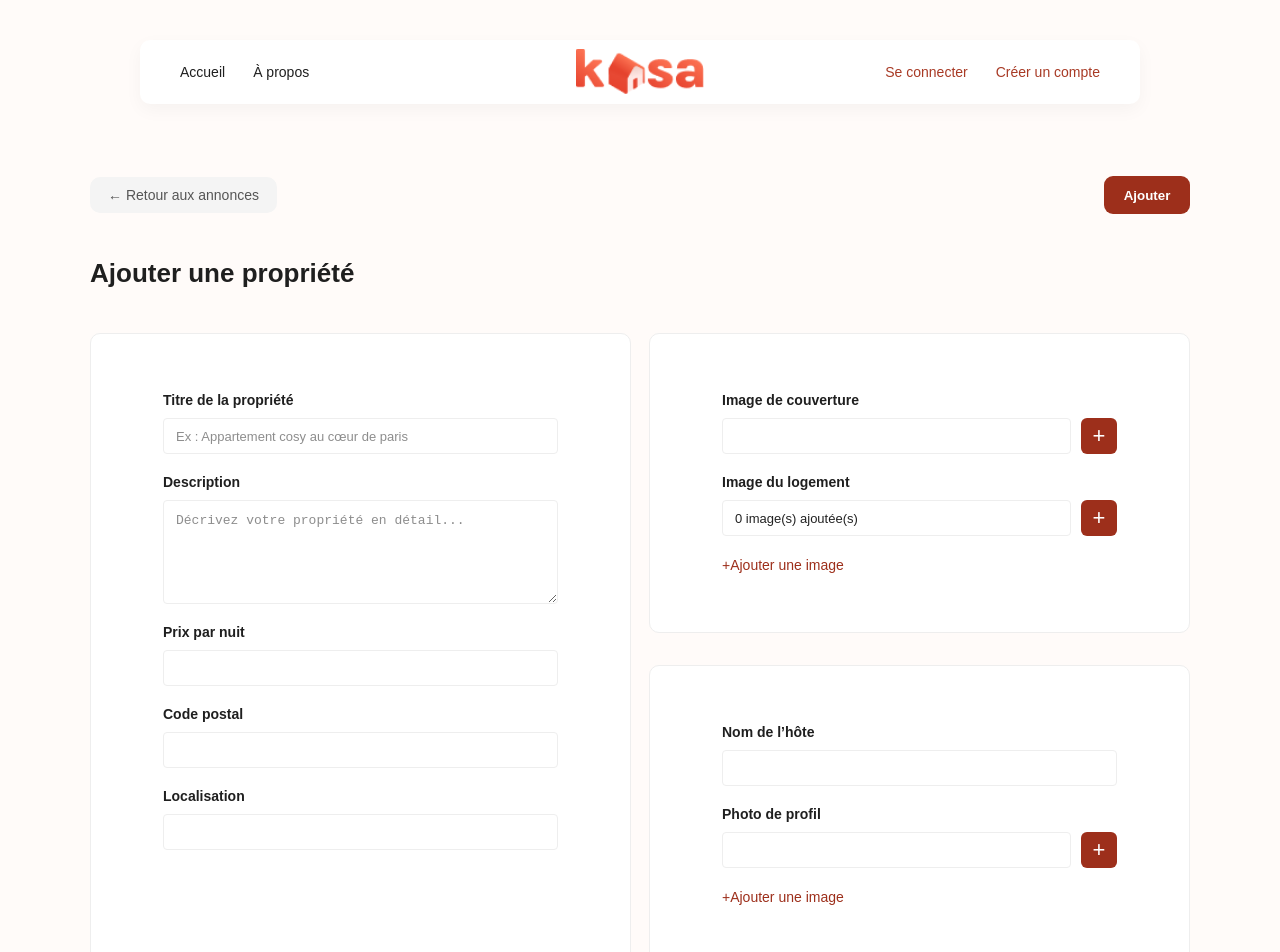
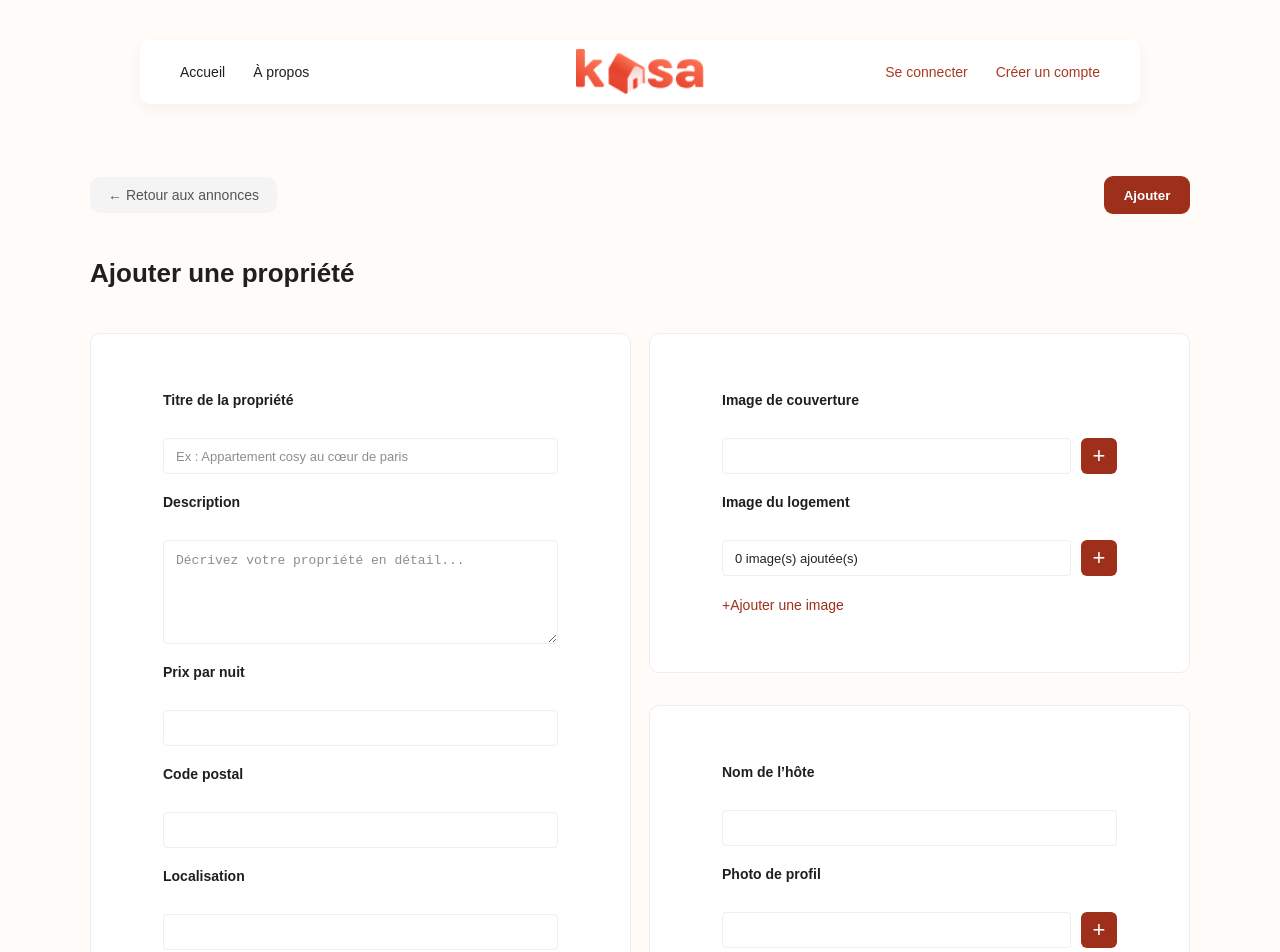
Before and after one commit to dhruvesh-patel2/-kaza-D-veloppez-une-plateforme-de-r-servation-avec-React, a Next.js app: page /add-property in a window 1280 px wide. Shown: the top 952 px of the page. Built offline with nearby package versions, Linux system fonts and the light colour scheme.

Commit message:
fix: amélioration de l’accessibilité et correction des warnings WAVE

```diff
--- a/app/globals.css
+++ b/app/globals.css
@@ -21,3 +21,15 @@ a {
   color: inherit;
   text-decoration: none;
 }
+
+.sr-only {
+  position: absolute;
+  width: 1px;
+  height: 1px;
+  padding: 0;
+  margin: -1px;
+  overflow: hidden;
+  clip: rect(0, 0, 0, 0);
+  white-space: nowrap;
+  border: 0;
+}
--- a/app/messages/page.jsx
+++ b/app/messages/page.jsx
@@ -8,6 +8,9 @@ import MessageThread from "../../components/MessageThread";
 export default function MessagesPage() {
   return (
     <main className="messages-page">
+      <h1 className="sr-only">
+        Messagerie
+      </h1>
       {/* Bouton retour */}
       <Link
         href="/"
--- a/components/AddPropertyForm.jsx
+++ b/components/AddPropertyForm.jsx
@@ -213,60 +213,78 @@ export default function AddPropertyForm() {
       )}
       <div className="add-property__grid">
         <section className="add-property__card add-property__card--large">
-          <label>
+          <div className="add-property__field">
+            <label htmlFor="title">
               Titre de la propriété
+            </label>
             <input
+              id="title"
               name="title"
               value={formData.title}
               onChange={handleChange}
               placeholder="Ex : Appartement cosy au cœur de paris"
               required
             />
+          </div>
+          <div className="add-property__field">
+            <label htmlFor="description">
+              Description
             </label>
-          <label>
-            Description
             <textarea
+              id="description"
               name="description"
               value={formData.description}
               onChange={handleChange}
               placeholder="Décrivez votre propriété en détail..."
               required
             />
+          </div>
+          <div className="add-property__field">
+            <label htmlFor="price">
+              Prix par nuit
             </label>
-          <label>
-            Prix par nuit
             <input
+              id="price"
               name="price"
               type="number"
               value={formData.price}
               onChange={handleChange}
               required
             />
+          </div>
+          <div className="add-property__field">
+            <label htmlFor="postalCode">
+              Code postal
             </label>
-          <label>
-            Code postal
             <input
+              id="postalCode"
               name="postalCode"
               value={formData.postalCode}
               onChange={handleChange}
               required
             />
+          </div>
+          <div className="add-property__field">
+            <label htmlFor="location">
+              Localisation
             </label>
-          <label>
-            Localisation
             <input
+              id="location"
               name="location"
               value={formData.location}
               onChange={handleChange}
               required
             />
-          </label>
+          </div>
         </section>
         <section className="add-property__card">
-          <label>
+          <div className="add-property__field">
+            <label htmlFor="coverUrl">
               Image de couverture
+            </label>
             <div className="add-property__upload">
               <input
+                id="coverUrl"
                 value={coverUrl}
                 readOnly
               />
@@ -277,11 +295,14 @@ export default function AddPropertyForm() {
                 +
               </button>
             </div>
+          </div>
+          <div className="add-property__field">
+            <label htmlFor="pictureUrls">
+              Image du logement
             </label>
-          <label>
-            Image du logement
             <div className="add-property__upload">
               <input
+                id="pictureUrls"
                 value={`${pictureUrls.length} image(s) ajoutée(s)`}
                 readOnly
               />
@@ -292,7 +313,7 @@ export default function AddPropertyForm() {
                 +
               </button>
             </div>
-          </label>
+          </div>
           <button
             type="button"
             className="add-property__text-button"
@@ -302,33 +323,43 @@ export default function AddPropertyForm() {
           </button>
 
           <input
+            id="cover-image"
             ref={coverInputRef}
             type="file"
             accept="image/*"
             hidden
+            aria-label="Ajouter une image de couverture"
             onChange={handleCoverUpload}
           />
           <input
+            id="property-image"
             ref={pictureInputRef}
             type="file"
             accept="image/*"
             hidden
+            aria-label="Ajouter une image du logement"
             onChange={handlePictureUpload}
           />
         </section>
         <section className="add-property__card">
-          <label>
+          <div className="add-property__field">
+            <label htmlFor="hostName">
               Nom de l’hôte
+            </label>
             <input
+              id="hostName"
               name="hostName"
               value={formData.hostName}
               onChange={handleChange}
             />
+          </div>
+          <div className="add-property__field">
+            <label htmlFor="hostPictureUrl">
+              Photo de profil
             </label>
-          <label>
-            Photo de profil
             <div className="add-property__upload">
               <input
+                id="hostPictureUrl"
                 value={hostPictureUrl}
                 readOnly
               />
@@ -339,7 +370,7 @@ export default function AddPropertyForm() {
                 +
               </button>
             </div>
-          </label>
+          </div>
           <button
             type="button"
             className="add-property__text-button"
@@ -348,10 +379,12 @@ export default function AddPropertyForm() {
             +Ajouter une image
           </button>
           <input
+            id="host-picture"
             ref={hostPictureInputRef}
             type="file"
             accept="image/*"
             hidden
+            aria-label="Ajouter une photo de profil de l’hôte"
             onChange={handleHostPictureUpload}
           />
         </section>
@@ -392,10 +425,13 @@ export default function AddPropertyForm() {
               </button>
             ))}
           </div>
-          <label>
+          <div className="add-property__field">
+            <label htmlFor="customTag">
               Ajouter une catégorie personnalisée
+            </label>
             <div className="add-property__upload">
               <input
+                id="customTag"
                 value={customTag}
                 onChange={(event) =>
                   setCustomTag(event.target.value)
@@ -409,7 +445,7 @@ export default function AddPropertyForm() {
                 +
               </button>
             </div>
-          </label>
+          </div>
           <button
             type="button"
             className="add-property__text-button"
--- a/components/Footer.jsx
+++ b/components/Footer.jsx
@@ -16,10 +16,12 @@ export default function Footer() {
         <Link
           href="/"
           className="footer__logo"
+          aria-label="Retour à l’accueil"
         >
          <Image
   src="/img/logo-responsive.png"
-  alt="Logo Kasa"
+  alt=""
+  aria-hidden="true"
   width={34}
   height={34}
 />
--- a/components/MessageThread.jsx
+++ b/components/MessageThread.jsx
@@ -56,6 +56,9 @@ export default function MessageThread() {
   };
   return (
     <section className="messages-thread">
+      <h2 className="sr-only">
+        Conversation
+      </h2>
       {/* Liste des messages */}
       <div className="messages-thread__list">
         {messages.map((message, index) => (
--- a/components/PropertyCard.jsx
+++ b/components/PropertyCard.jsx
@@ -15,7 +15,8 @@ export default function PropertyCard({ property }) {
         <div className="property-card__image">
           <Image
             src={property.cover}
-            alt={property.title}
+            alt=""
+            aria-hidden="true"
             fill
             unoptimized
             sizes="(max-width: 768px) 100vw, 33vw"
--- a/styles/add-property.css
+++ b/styles/add-property.css
@@ -112,7 +112,8 @@
   min-height: 430px;
 }
 
-.add-property__card label {
+.add-property__card label,
+.add-property__field {
   display: flex;
   flex-direction: column;
   gap: 10px;
@@ -281,7 +282,8 @@
     min-height: auto;
   }
 
-  .add-property__card label {
+  .add-property__card label,
+  .add-property__field {
     gap: 8px;
     margin-bottom: 18px;
     font-size: 16px;
--- a/styles/header.css
+++ b/styles/header.css
@@ -158,3 +158,28 @@
     cursor: pointer;
   }
 }
+.header__logout {
+  border: none;
+  background: transparent;
+  color: #9d2f1b;
+  font-size: 14px;
+  font-weight: 500;
+  cursor: pointer;
+  padding: 0;
+}
+
+.header__logout:hover {
+  text-decoration: underline;
+}
+
+.mobile-menu__logout {
+  width: 100%;
+  border: none;
+  background: transparent;
+  color: #9d2f1b;
+  font-size: 18px;
+  font-weight: 600;
+  text-align: left;
+  cursor: pointer;
+  padding: 0;
+}
--- a/styles/messages.css
+++ b/styles/messages.css
@@ -77,7 +77,7 @@
   gap: 6px;
   margin-bottom: 6px;
   font-size: 11px;
-  color: #777777;
+  color: #4f4f4f;
 }
 
 /* =========================
@@ -116,7 +116,7 @@
   align-items: center;
   gap: 12px;
   margin: 8px 0 28px;
-  color: #777777;
+  color: #4f4f4f;
   font-size: 12px;
 }
 
@@ -126,7 +126,7 @@
 .messages-thread__date span {
   flex: 1;
   height: 1px;
-  background: #999999;
+  background: #7a7a7a;
 }
 
 /* =========================
```
Also changed, not shown: components/Carousel.jsx (+4 -3 lines), components/Header.jsx (+18 -38 lines), eslint.config.mjs (+5 -2 lines), 2 other files (tests, documents, lock files or other folders). Lines whose indentation alone changed are shown as unchanged.
